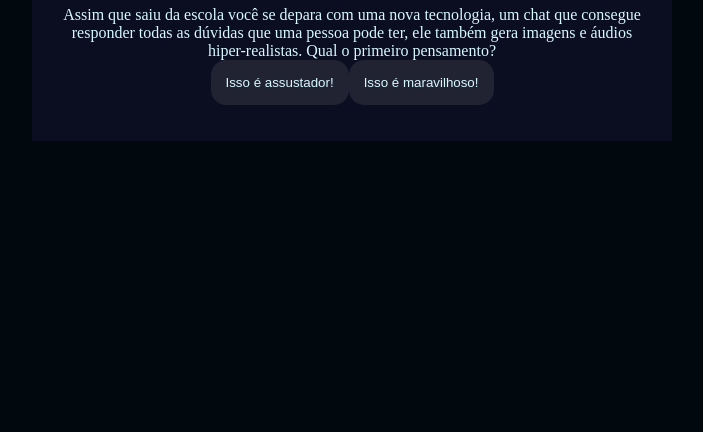
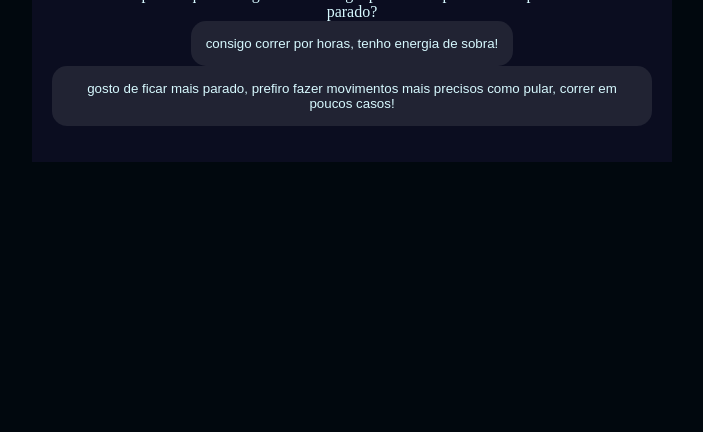
Before and after one commit to vanessaparecida/questionario-IA, a plain HTML site: page index.html in a window 1280 px wide. Shown: the part 384-816 px from the top of the page, without its empty margins (288-991 px from the left). Drawn offline with Linux system fonts and the light colour scheme.

Commit message:
atualizando

```diff
--- a/index.html
+++ b/index.html
@@ -4,11 +4,12 @@
     <meta charset="UTF-8">
     <meta name="viewport" content="width=device-width, initial-scale=1.0">
     <link rel="stylesheet" href="style.css">
-    <title>Você decide o futuro da IA</title>
+    <title>Qual é o esporte perfeito para você
+    </title>
 </head>
 <body>
     <div class="caixa-principal">
-        <h1>Você decide o futuro da IA</h1>
+        <h1>Qual é o esporte perfeito para você</h1>
         <div class="caixa-perguntas"></div>
         <div class="caixa-alternativas"></div>
         <div class="caixa-resultado">
--- a/script.js
+++ b/script.js
@@ -6,15 +6,15 @@ const textoResultado = document.querySelector(".texto-resultado");
 
 const perguntas = [
     {
-        enunciado: "Assim que saiu da escola você se depara com uma nova tecnologia, um chat que consegue responder todas as dúvidas que uma pessoa pode ter, ele também gera imagens e áudios hiper-realistas. Qual o primeiro pensamento?",
+        enunciado: "você é uma pessoa que consegue e tem energia para correr por horas ou prefere ficar mais parado?",
         alternativas: [
             {
-                texto: "Isso é assustador!",
-                afirmacao: "No início ficou com medo do que essa tecnologia pode fazer. "
+                texto: "consigo correr por horas, tenho energia de sobra!",
+                afirmacao: "O seu esporte perfeito seria o futebol, pois corre muito e exige energia e fôlego. No futebol tem um campo de grama apresenta 105 metros de comprimento por 68 metros de largura, uma padronização da Fifa, então os jogadores precisam praticar exercícios"
             },
             {
-                texto: "Isso é maravilhoso!",
-                afirmacao: "Quis saber como usar IA no seu dia a dia."
+                texto: "gosto de ficar mais parado, prefiro fazer movimentos mais precisos como pular, correr em poucos casos!",
+                afirmacao: "O seu esporte perfeito seria o vôlei de quadra, onde não precisa de tanto movimentos quanto o futebol. No vôlei a regra é nao deixar a bola cair dentro da sua quadra, ema lguns caso é preciso correr, mas normalmente a bola vem em sua direção."
             }
         ]
     },
```
